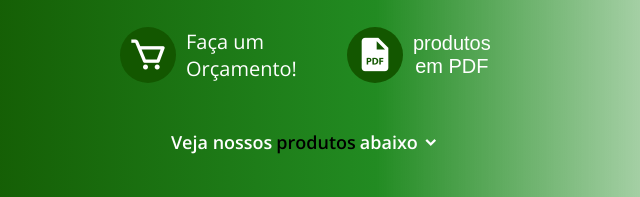
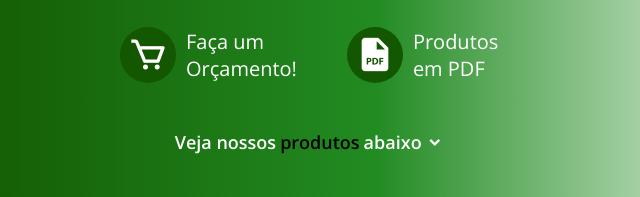
Before and after one commit to thiagomoslavacz/peridote, a plain HTML site: page index.html in a window 1280 px wide. Shown: the part 410-607 px from the top of the page, 72-712 px from the left. Drawn offline with nearby package versions, Linux system fonts and the light colour scheme.

Commit message:
replace button download PDF for anchor.

```diff
--- a/index.html
+++ b/index.html
@@ -72,7 +72,7 @@
           <h1>Peridote</h1>
           <h2>Ateliê</h2>
         </div>
-        <div class="links">
+<div class="links">
           <a
             class="action"
             href="https://wa.me/5511979620970?text=Olá!+Gostei+dos+seus+produtos+no+site,+gostaria+de+fazer+um+orçamento."
@@ -80,10 +80,10 @@
             ><i class="bx bx-cart"></i> Faça um <br />
             Orçamento!</a
           >
-          <button onclick="downloadPDF()" class="action">
-            <i class="bx bxs-file-pdf"></i> produtos <br />
+          <a href="Peridote.pdf" class="action" download>
+            <i class="bx bxs-file-pdf"></i> Produtos <br />
             em PDF
-          </button>
+          </a>
         </div>
         <p class="adress">
           Veja nossos <span>produtos</span> abaixo
--- a/script.js
+++ b/script.js
@@ -7,18 +7,6 @@ window.addEventListener("scroll", function () {
     header.classList.remove("scrolled");
   }
 });
-
-// PDF
-function downloadPDF() {
-  const pdfURL = "Peridote.pdf";
-  const link = document.createElement("a");
-  link.href = pdfURL;
-  link.download = "peridote-atelie.pdf";
-
-  document.body.appendChild(link);
-  link.click();
-  document.body.removeChild(link);
-}
 
 // Menu
 document.addEventListener("DOMContentLoaded", function () {
--- a/style.css
+++ b/style.css
@@ -9,7 +9,6 @@
   --secondary-color: #135700;
   --background-color: #232323;
 }
-
 
 /* General Settings */
 * {
```
